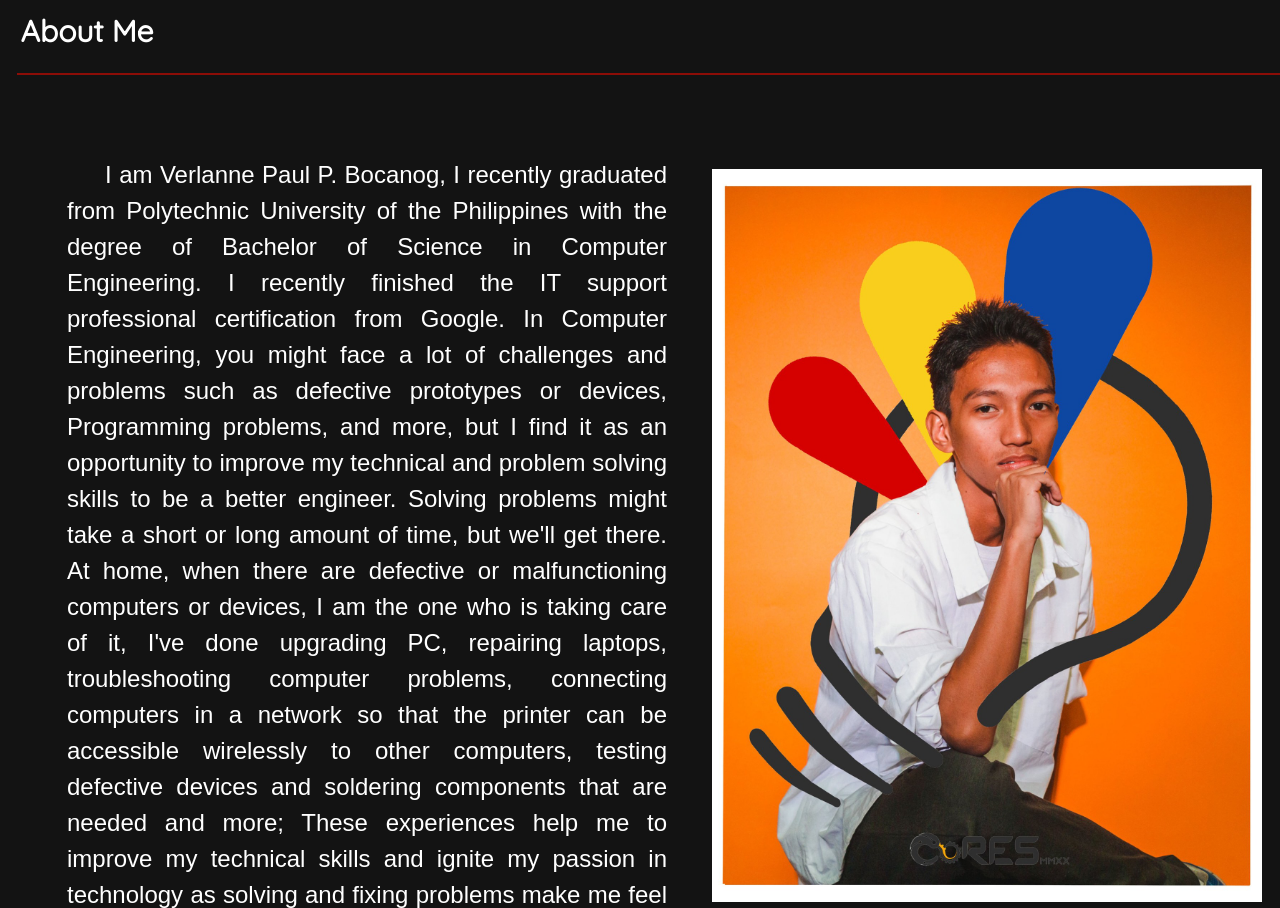
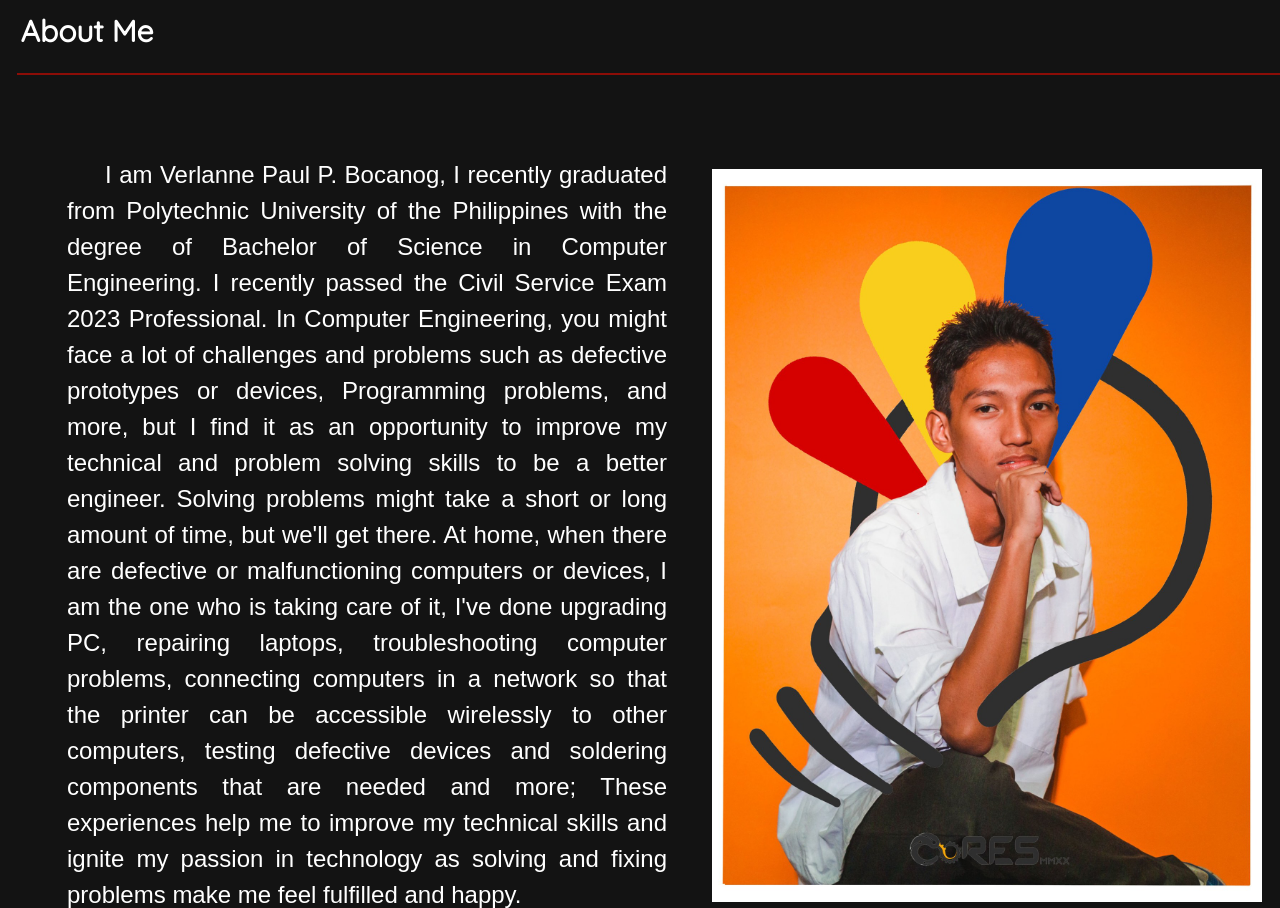
Before and after one commit to VPBocanog/VPBocanog.github.io, a plain HTML site: page Works.html in a window 1280 px wide. Shown: the part 1497-2405 px from the top of the page. Drawn offline with Linux system fonts and the light colour scheme; a web font is replaced by a local one.

Commit message:
credential update

```diff
--- a/Works.html
+++ b/Works.html
@@ -72,7 +72,7 @@ a {
           font-size: 24px;text-indent: 1px; line-height: 1.5 ;color:#FFFFFF;">
 
         &nbsp;&nbsp;&nbsp;&nbsp; I am Verlanne Paul P. Bocanog, I recently graduated from Polytechnic University of the Philippines
-        with the degree of Bachelor of Science in Computer Engineering. I recently finished the IT support professional certification from Google.
+        with the degree of Bachelor of Science in Computer Engineering. I recently passed the Civil Service Exam 2023 Professional.
         In Computer Engineering, you might face a lot of challenges and problems such as defective prototypes or devices, Programming problems,
         and more, but I find it as an opportunity to improve my technical and problem solving skills to be a better engineer. Solving problems
         might take a short or long amount of time, but we'll get there. At home, when there are defective or malfunctioning computers or devices,
```
Also changed, not shown: 1 other file.
